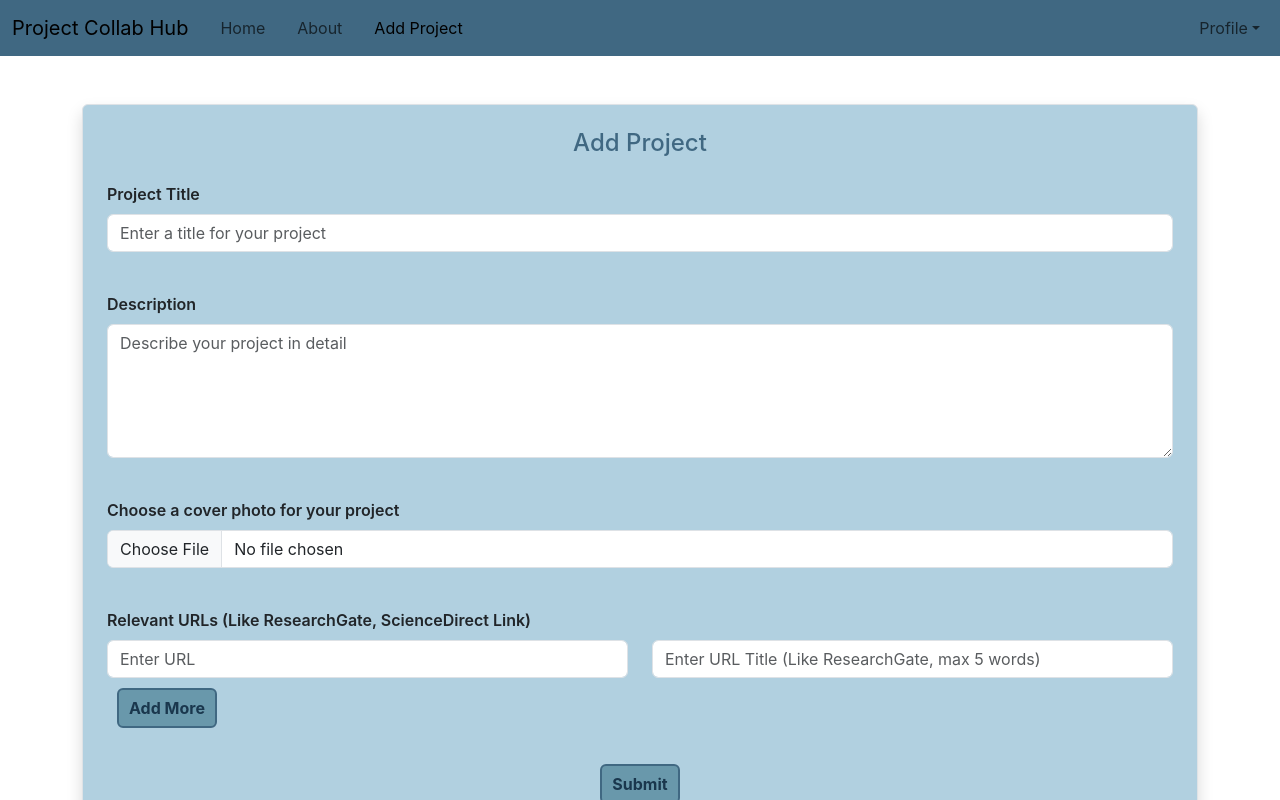
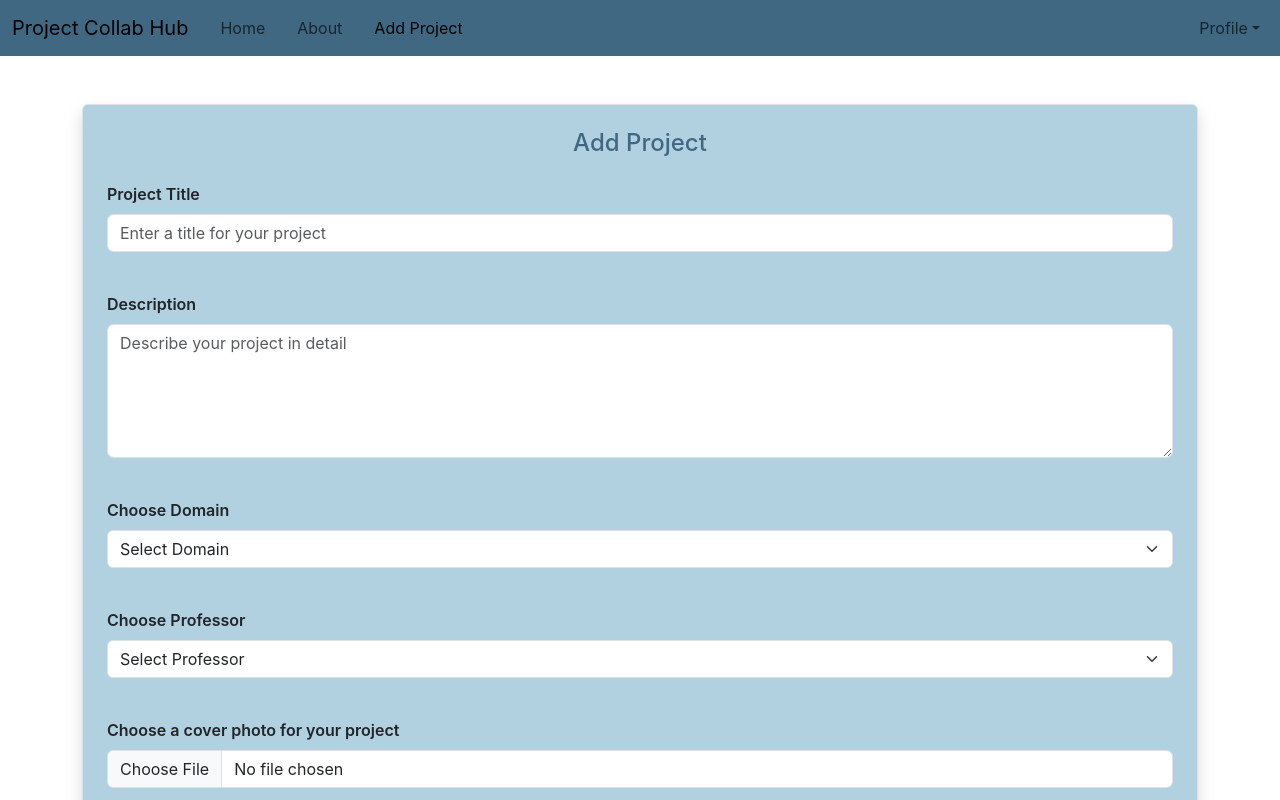
Before and after one commit to mudit129/Project-Collab, a React (Create React App) app in the folder frontend/: page /addProject in a window 1280 px wide. Shown: the top 800 px of the page. Built offline with nearby package versions, Linux system fonts and the light colour scheme.

Commit message:
Adding Dropdown

```diff
--- a/frontend/src/pages/AddProject.js
+++ b/frontend/src/pages/AddProject.js
@@ -134,6 +134,50 @@ const AddProject = () => {
               <br />
               <div className="mb-3">
                 <label
+                  htmlFor="domain"
+                  className="form-label"
+                  style={{ fontWeight: "600" }}
+                >
+                  Choose Domain
+                </label>
+                <select
+                  className="form-select"
+                  value={domainval}
+                  onChange={(e) => setDomainval(e.target.value)}
+                >
+                  <option value="">Select Domain</option>
+                  {domains.map((domain) => (
+                    <option key={domain.value} value={domain.value}>
+                      {domain.label}
+                    </option>
+                  ))}
+                </select>
+              </div>
+              <br />
+              <div className="mb-3">
+                <label
+                  htmlFor="professor"
+                  className="form-label"
+                  style={{ fontWeight: "600" }}
+                >
+                  Choose Professor
+                </label>
+                <select
+                  className="form-select"
+                  value={profval}
+                  onChange={(e) => setProfval(e.target.value)}
+                >
+                  <option value="">Select Professor</option>
+                  {profs.map((prof) => (
+                    <option key={prof.value} value={prof.value}>
+                      {prof.label}
+                    </option>
+                  ))}
+                </select>
+              </div>
+              <br />
+              <div className="mb-3">
+                <label
                   htmlFor="image"
                   className="form-label"
                   style={{ fontWeight: "600" }}
```
